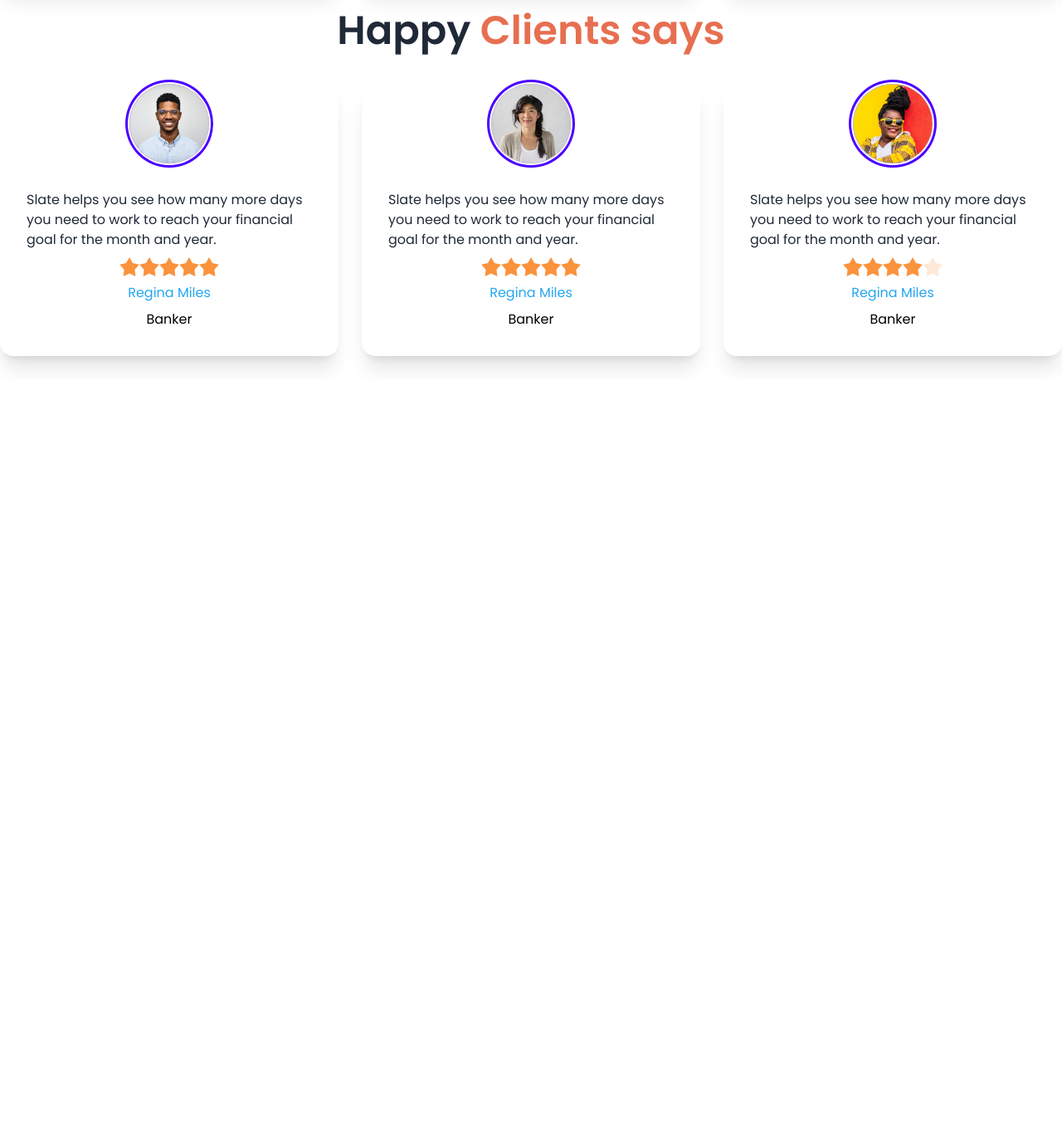
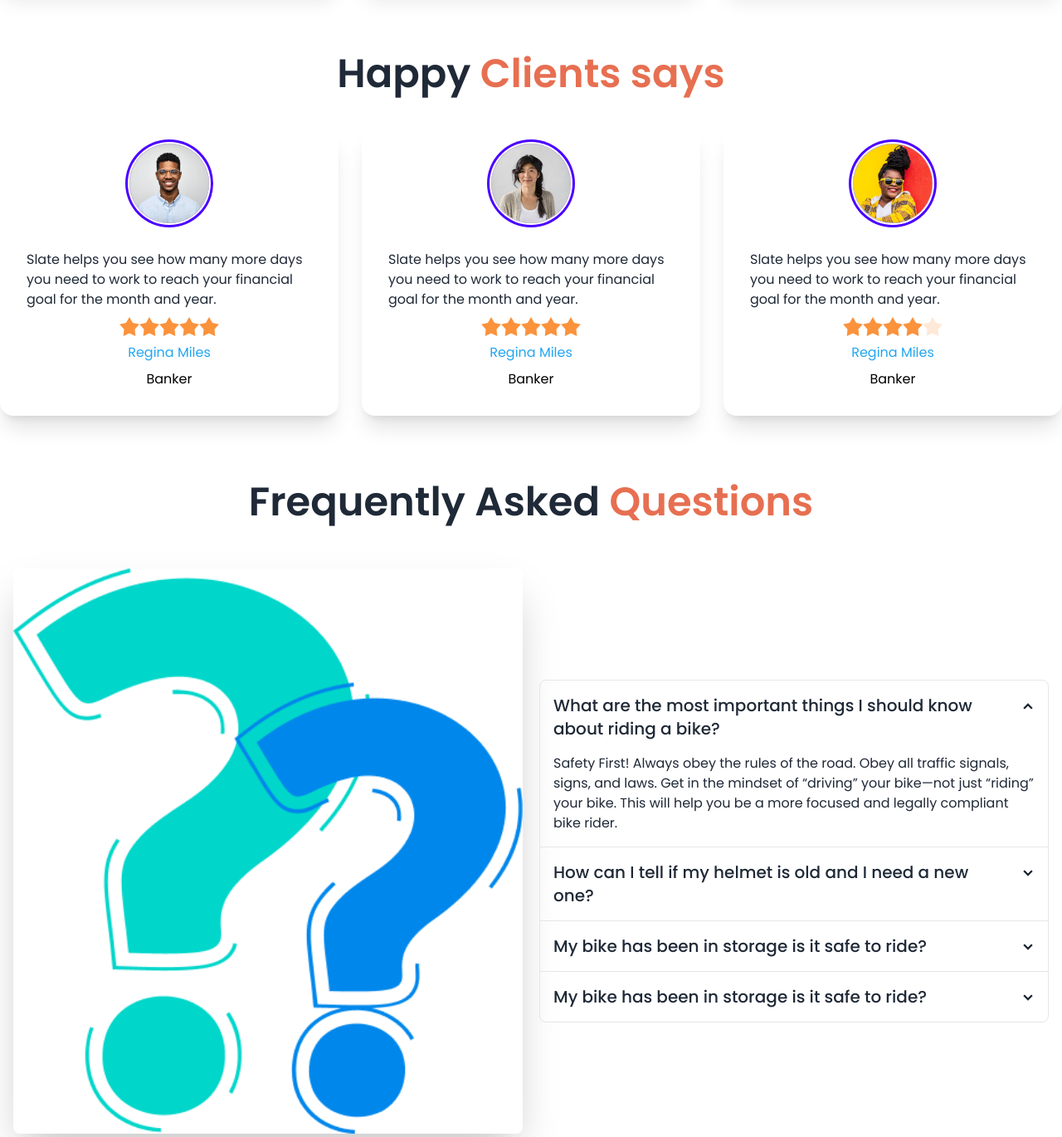
Before and after one commit to abuhasanxt/bike-zone, a plain HTML site: page index.html in a window 1280 px wide. Shown: the part 1667-3037 px from the top of the page at 83% size. Before the commit the page ends 2124 px from the top, so only its background shows below. Drawn offline with nearby package versions, Linux system fonts and the light colour scheme.

Commit message:
complited main section

```diff
--- a/index.html
+++ b/index.html
@@ -287,15 +287,15 @@
         </div>
       </section>
       <!-- clients-section -->
-      <section class="my-7">
+      <section class="my-20">
         <div class="mb-10 text-center">
           <h1 class="text-5xl font-semibold">
             Happy <span class="text-bike-primary">Clients says</span>
           </h1>
         </div>
-        <div class="grid grid-cols-1 gap-7 md:grid-cols-2 lg:grid-cols-3">
+        <div class="my-7 grid grid-cols-1 gap-7 md:grid-cols-2 lg:grid-cols-3">
           <!-- card-1 -->
-          <div class="card bg-base-100 w-full shadow-xl">
+          <div class="pt-5 card bg-base-100 w-full shadow-xl">
             <div class="mx-auto avatar">
               <div
                 class="ring-primary ring-offset-base-100 w-24 rounded-full ring ring-offset-2"
@@ -347,7 +347,7 @@
             </div>
           </div>
           <!-- card-2 -->
-          <div class="card bg-base-100 w-full shadow-xl">
+          <div class="pt-5 card bg-base-100 w-full shadow-xl">
             <div class="mx-auto avatar">
               <div
                 class="ring-primary ring-offset-base-100 w-24 rounded-full ring ring-offset-2"
@@ -399,7 +399,7 @@
             </div>
           </div>
           <!-- card-3 -->
-          <div class="card bg-base-100 w-full shadow-xl">
+          <div class="pt-5 card bg-base-100 w-full shadow-xl">
             <div class="mx-auto avatar">
               <div
                 class="ring-primary ring-offset-base-100 w-24 rounded-full ring ring-offset-2"
@@ -452,6 +452,80 @@
           </div>
         </div>
       </section>
+      <!-- question-section -->
+      <section>
+        <div class="mb-10 text-center">
+          <h1 class="text-5xl font-semibold">
+            Frequently Asked <span class="text-bike-primary">Questions</span>
+          </h1>
+        </div>
+        <!-- hero-section -->
+        <div class="hero-content flex-col gap-5 lg:flex-row">
+          <!-- images -->
+          <div class="w-full">
+            <img
+              src="./images/others/faq.png"
+              class="w-full rounded-lg shadow-2xl"
+            />
+          </div>
+          <!-- text -->
+          <div class="join join-vertical w-full">
+            <div
+              class="collapse collapse-arrow join-item border-base-300 border"
+            >
+              <input type="radio" name="my-accordion-4" checked="checked" />
+              <div class="collapse-title text-xl font-medium">
+                What are the most important things I should know about riding a
+                bike?
+              </div>
+              <div class="collapse-content">
+                <p>
+                  Safety First! Always obey the rules of the road. Obey all
+                  traffic signals, signs, and laws. Get in the mindset of
+                  “driving” your bike—not just “riding” your bike. This will
+                  help you be a more focused and legally compliant bike rider.
+                </p>
+              </div>
+            </div>
+            <div
+              class="collapse collapse-arrow join-item border-base-300 border"
+            >
+              <input type="radio" name="my-accordion-4" />
+              <div class="collapse-title text-xl font-medium">
+                How can I tell if my helmet is old and I need a new one?
+              </div>
+              <div class="collapse-content">
+                <p>
+                  What are the most important things I should know about riding
+                  a bike?
+                </p>
+              </div>
+            </div>
+            <div
+              class="collapse collapse-arrow join-item border-base-300 border"
+            >
+              <input type="radio" name="my-accordion-4" />
+              <div class="collapse-title text-xl font-medium">
+                My bike has been in storage is it safe to ride?
+              </div>
+              <div class="collapse-content">
+                <p>How can I tell if my helmet is old and I need a new one?</p>
+              </div>
+            </div>
+            <div
+              class="collapse collapse-arrow join-item border-base-300 border"
+            >
+              <input type="radio" name="my-accordion-4" />
+              <div class="collapse-title text-xl font-medium">
+                My bike has been in storage is it safe to ride?
+              </div>
+              <div class="collapse-content">
+                <p>How can I tell if my helmet is old and I need a new one?</p>
+              </div>
+            </div>
+          </div>
+        </div>
+      </section>
     </main>
     <footer></footer>
   </body>
```
